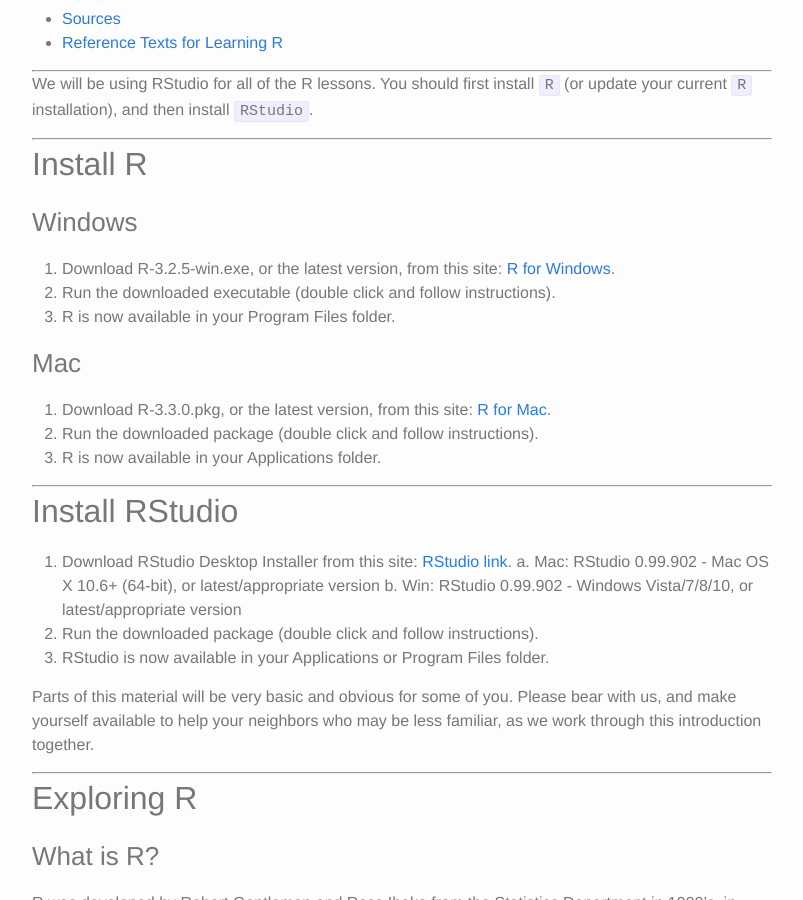
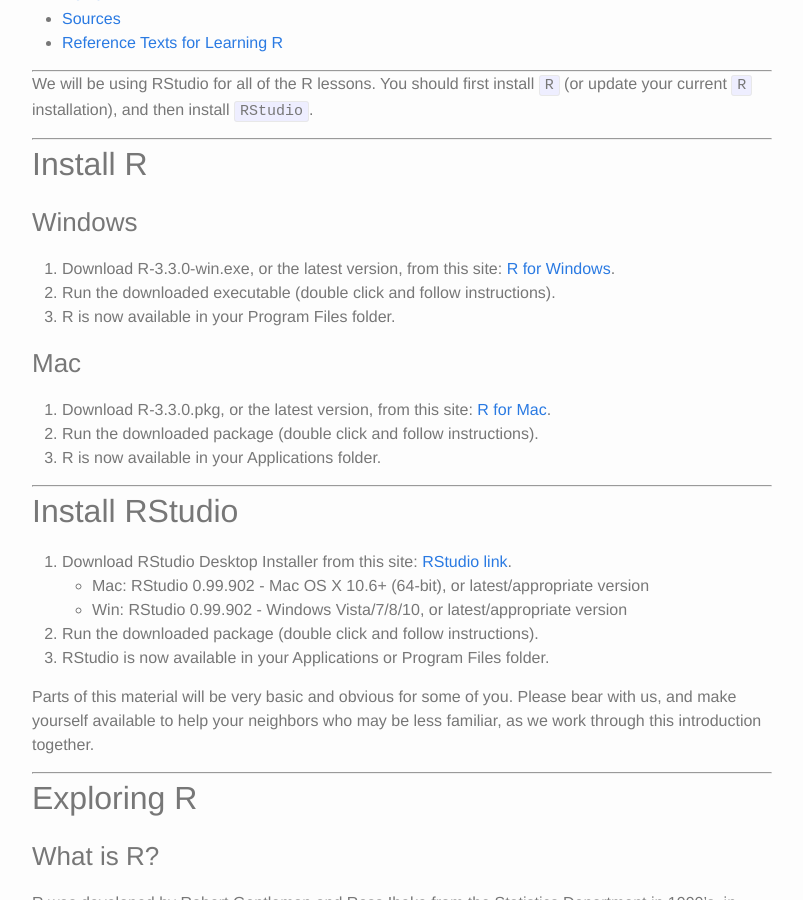
Before and after one commit to mauriziopaul/intro-to-R, a Jekyll site: the page built from _posts/2016-06-13-Lesson-01-intro.md, in a window 1280 px wide and 900 px high, scrolled down 531 px. Shown: the whole window, without its empty margins (238-1041 px from the left). Built offline with Jekyll 4.4.1, drawn with Linux system fonts in a browser that asks for light colours.

Commit message:
updated posts - installation

```diff
--- a/_posts/2016-06-13-Lesson-01-intro.md
+++ b/_posts/2016-06-13-Lesson-01-intro.md
@@ -19,7 +19,7 @@
 
 ### Windows
 
-1. Download R-3.2.5-win.exe, or the latest version, from this site: [R for Windows][r-for-windows].
+1. Download R-3.3.0-win.exe, or the latest version, from this site: [R for Windows][r-for-windows].
 2. Run the downloaded executable (double click and follow instructions).
 3. R is now available in your Program Files folder.
 
@@ -35,8 +35,8 @@
 ## Install RStudio
 
 1. Download RStudio Desktop Installer from this site: [RStudio link][r-studio].
-a. Mac: RStudio 0.99.902 - Mac OS X 10.6+ (64-bit), or latest/appropriate version
-b. Win: RStudio 0.99.902 - Windows Vista/7/8/10, or latest/appropriate version
+	* Mac: RStudio 0.99.902 - Mac OS X 10.6+ (64-bit), or latest/appropriate version
+	* Win: RStudio 0.99.902 - Windows Vista/7/8/10, or latest/appropriate version
 2. Run the downloaded package (double click and follow instructions).
 3. RStudio is now available in your Applications or Program Files folder.
 
```
Also changed, not shown: _posts/2016-06-08-Installing-R-RStudio.md (+7 -3 lines).
